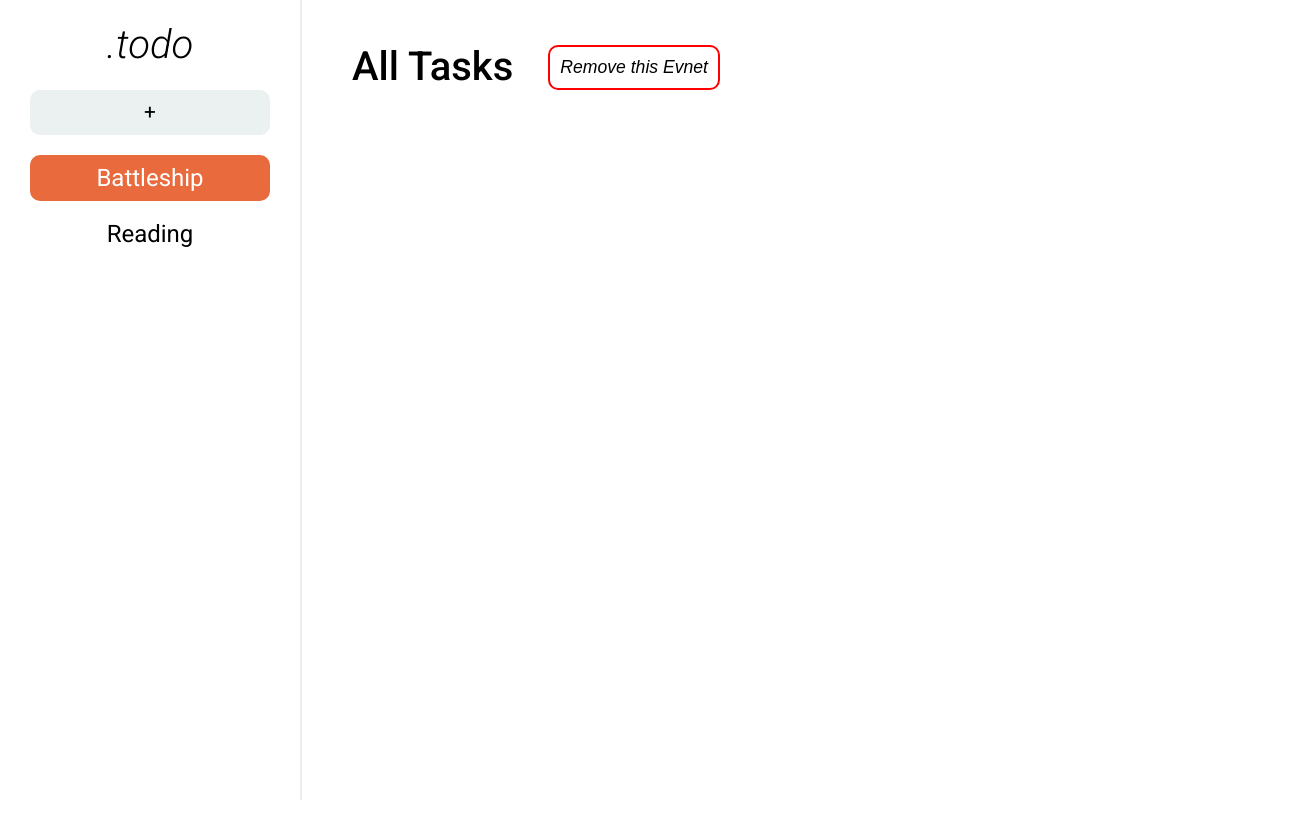
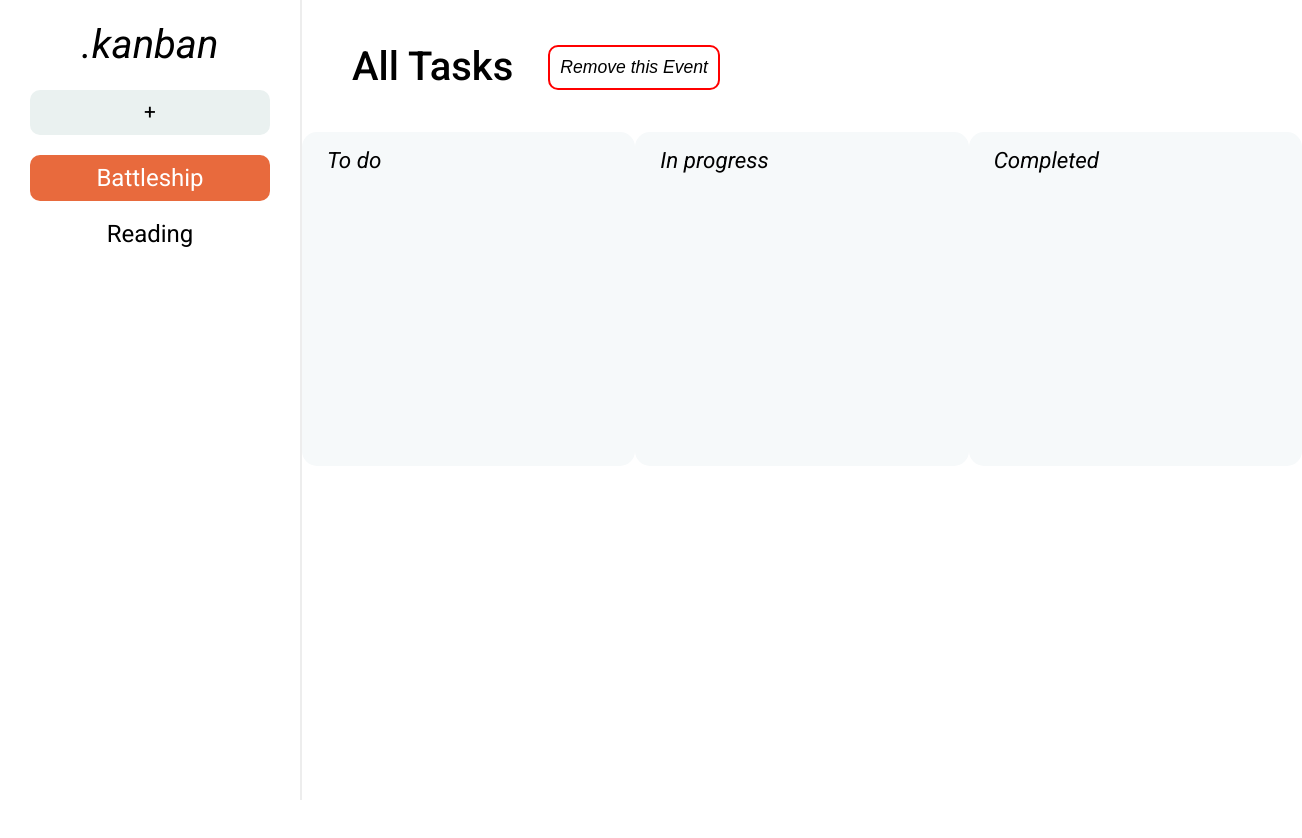
Before and after one commit to jackyrwj/react-todo-list, a React (Vite) app: page / in a window 1280 px wide. Shown: the top 838 px of the page, 1302 px wide, since content can reach past the window. Built offline with nearby package versions, Linux system fonts and the light colour scheme.

Commit message:
fix and add Columns

```diff
--- a/index.html
+++ b/index.html
@@ -7,7 +7,7 @@
     <link rel="preconnect" href="https://fonts.googleapis.com" />
     <link rel="preconnect" href="https://fonts.gstatic.com" crossorigin />
     <link
-      href="https://fonts.googleapis.com/css2?family=Roboto:ital,wght@0,300;0,400;0,500;1,300&display=swap"
+      href="https://fonts.googleapis.com/css2?family=Roboto:ital,wght@0,300;0,400;0,500;1,300;1,400;1,500&display=swap"
       rel="stylesheet"
     />
     <title>Todo-Plus</title>
--- a/src/App.css
+++ b/src/App.css
@@ -12,7 +12,7 @@
 
 .task-box {
   flex: 1;
-  min-width: 900px;
+  min-width: 1000px;
 }
 
 .add-button {
@@ -31,3 +31,25 @@
 .add-button:hover {
   background-color: #dfe2e2;
 }
+
+
+.task-box-body {
+  display: flex;
+  justify-content: space-evenly;
+  align-items: flex-start;
+  width: 100%;
+  height: 700px;
+  margin-top: 20px;
+}
+
+.column {
+  width: 300px;
+  height: 300px;
+  max-height: 700px;
+  background-color: #f6f9fa;
+  border-radius: 15px;
+  padding: 17px 25px;
+  font-size: 1.4em;
+  font-weight: 400;
+  font-style: italic;
+}
--- /dev/null
+++ b/src/components/Column.jsx
@@ -0,0 +1,4 @@
+const Column = ({tag}) => {
+    return <div className="column">{tag}</div>
+}
+export default Column;
--- a/src/components/EventBar.jsx
+++ b/src/components/EventBar.jsx
@@ -8,7 +8,7 @@
   }
   return (
     <div className='event-bar'>
-      <h1 className='event-bar-title'>.todo</h1>
+      <h1 className='event-bar-title'>.kanban</h1>
       <div className='event-container'>
         <AddButton handleClick={handleAdd}/>
         {events.map((item) => (
--- a/src/components/TaskBox.jsx
+++ b/src/components/TaskBox.jsx
@@ -1,3 +1,5 @@
+import Column from "./Column";
+
 const TaskBox = ({events,setEvents,currentEvent,setCurrentEvent}) => {
 
 
@@ -20,9 +22,15 @@
         <h1 className='task-box-title'>All Tasks</h1>
         <button className='remove-button'
         onClick={handleRemove}>
-          Remove this Evnet
+          Remove this Event
           </button>
       </header>
+      <div className="task-box-body">
+        <Column tag='To do'/>
+        <Column tag='In progress'/>
+        <Column tag='Completed'/>
+
+      </div>
     </div>
   );
 };
--- a/src/components/event.css
+++ b/src/components/event.css
@@ -8,6 +8,7 @@
 .event-container {
   height: 850px;
   padding: 0 30px;
+  overflow: auto;
 }
 
 .selected-event {
```
